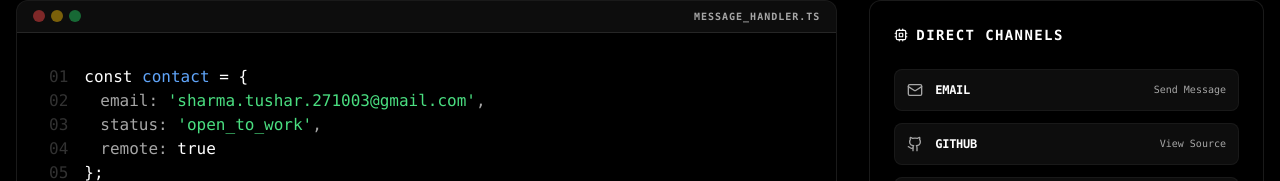
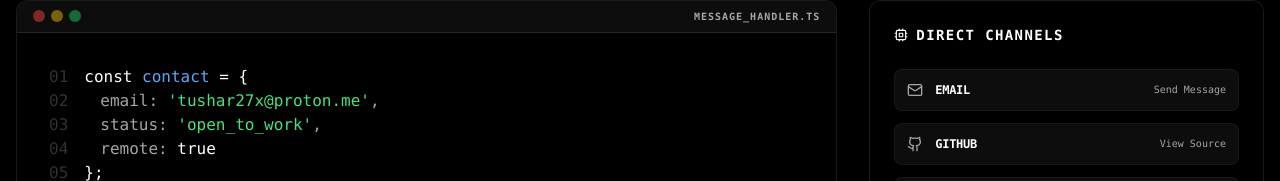
Before and after one commit to tushar27x/portfolio, a Next.js app: page / in a window 1280 px wide. Shown: the part 5791-5972 px from the top of the page. Built offline with nearby package versions, Linux system fonts and the light colour scheme.

Commit message:
fix: updated mail

```diff
--- a/app/components/Contact/page.tsx
+++ b/app/components/Contact/page.tsx
@@ -63,7 +63,7 @@ const Contact = () => {
                   <div className="flex gap-4">
                     <span className="text-muted-foreground/30 select-none">02</span>
                     <p className="pl-4 text-muted-foreground break-all">
-                      email: <span className="text-green-400">&apos;sharma.tushar.271003@gmail.com&apos;</span>,
+                      email: <span className="text-green-400">&apos;tushar27x@proton.me&apos;</span>,
                     </p>
                   </div>
                   <div className="flex gap-4">
```
